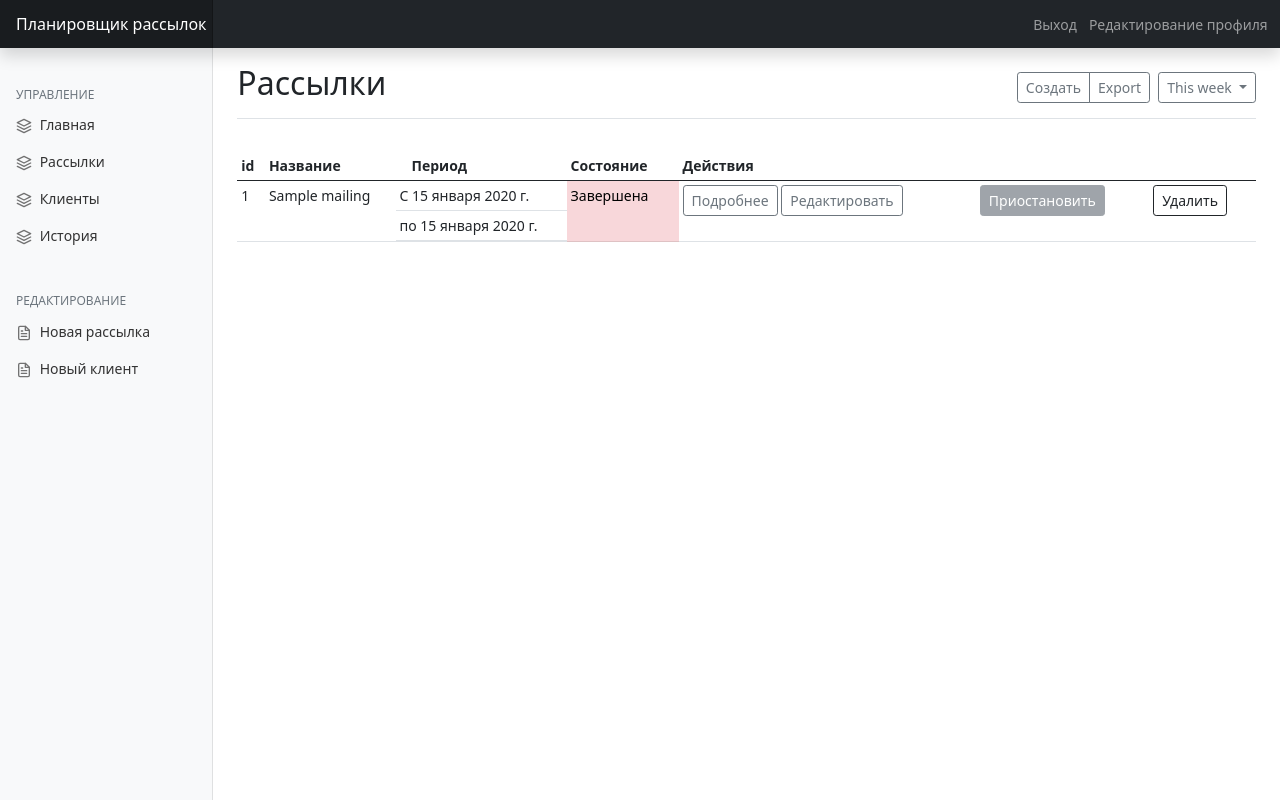
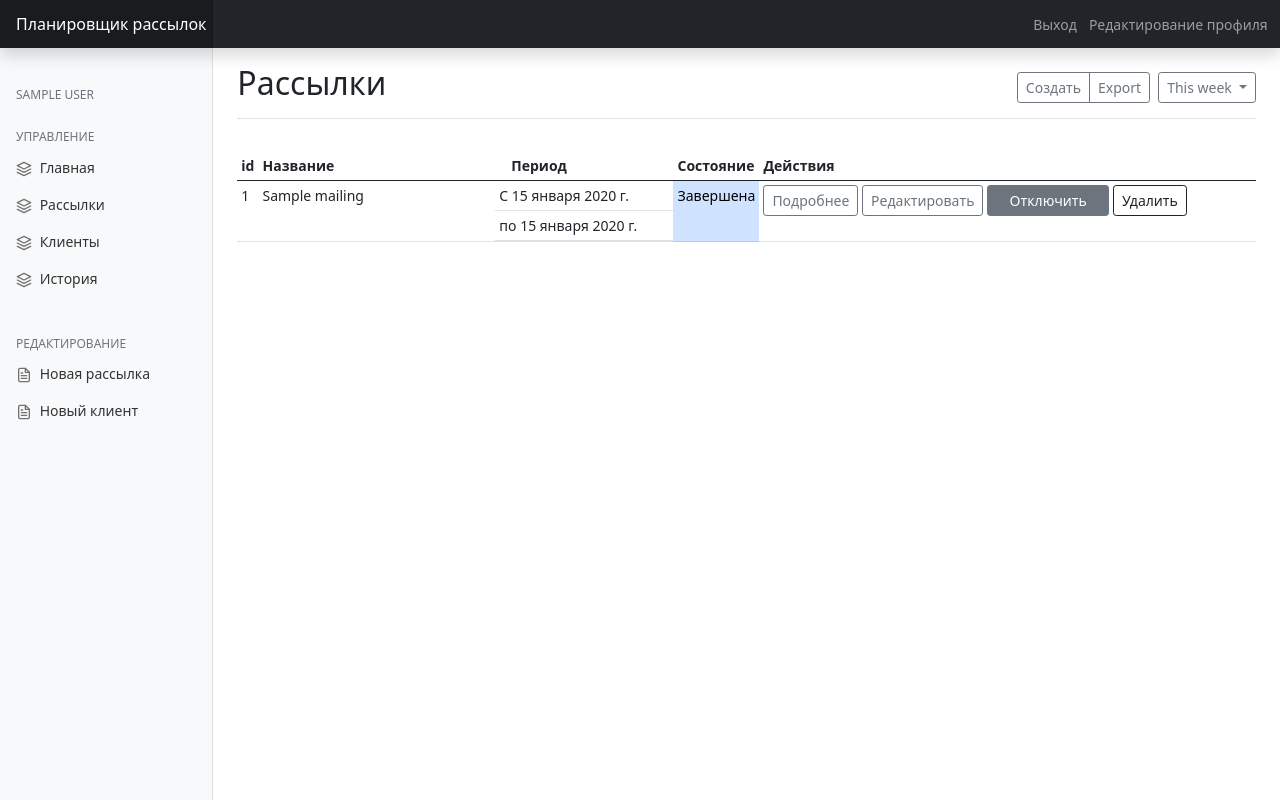
Before and after one commit to NewterraV/mailing_service, a Django app: page /mailing-list/ in a window 1280 px wide. Run offline with Django 4.2, Linux system fonts and the light colour scheme; a user stored in the database is signed in; tables that the repository leaves empty hold one stand-in row (values such as "Sample post"); parts of the project's set-up code (start-up, migrations or seed data) failed here and were passed over; some libraries are stand-ins or nearby versions.

Commit message:
Создана функция отключения рассылки для менеджера

```diff
--- a/client/templates/client/client_confirm_delete.html
+++ b/client/templates/client/client_confirm_delete.html
@@ -10,8 +10,8 @@
             <form method="post" enctype="multipart/form-data">
                 {% csrf_token %}
                 {{ form.as_p }}
-                <button class="btn btn-outline-danger" type="submit">Удалить</button>
-                <a href="{% url 'client:list' %}" class="btn btn-primary" type="submit">Отменить</a>
+                <button class="btn btn-secondary" type="submit">Удалить</button>
+                <a href="{% url 'client:list' %}" class="btn btn-link" type="submit">Отменить</a>
             </form>
         </div>
     </div>
--- a/mailing/models.py
+++ b/mailing/models.py
@@ -29,7 +29,9 @@ class Mailing(models.Model):
     end_date = models.DateField(verbose_name='Дата окончания рассылки')
     next_date = models.DateField(**NULLABLE, verbose_name='дата следующей отправки')
     period = models.CharField(max_length=5, choices=PERIOD, verbose_name='Периодичность рассылки')  # day, week, month
-    state = models.CharField(max_length=10, choices=STATE, default='created', verbose_name='Статус рассылки')  # completed, created, launched
+    # completed, created, launched, stopped
+    state = models.CharField(max_length=10, choices=STATE, default='created', verbose_name='Статус рассылки')
+    is_active = models.BooleanField(default=True, verbose_name='статус активации')
     clients = models.ManyToManyField('client.Client', verbose_name='клиенты рассылки')
     send_today = models.BooleanField(default=False, **NULLABLE, verbose_name='отправка сегодня')
     owner = models.ForeignKey(settings.AUTH_USER_MODEL, on_delete=models.CASCADE, **NULLABLE, verbose_name='Владелец')
--- a/mailing/templates/mailing/base.html
+++ b/mailing/templates/mailing/base.html
@@ -46,6 +46,16 @@
     <nav id="sidebarMenu" class="col-md-3 col-lg-2 d-md-block bg-light sidebar collapse">
       <div class="position-sticky pt-3">
         <ul class="nav flex-column">
+          {% if user.is_authenticated %}
+            <li class="nav-item">
+              <h6 class="sidebar-heading d-flex justify-content-between align-items-center px-3 mt-4 mb-1 text-muted">
+              <span>{{ user.first_name }} {{ user.last_name }}</span>
+                {% if user.is_staff %}
+                  <span>{{user.groups.get.name}}</span>
+                {% endif %}
+                </h6>
+            </li>
+          {% endif %}
           <li class="nav-item">
             <h6 class="sidebar-heading d-flex justify-content-between align-items-center px-3 mt-4 mb-1 text-muted">
             <span>Управление</span>
--- a/mailing/templates/mailing/index.html
+++ b/mailing/templates/mailing/index.html
@@ -1,6 +1,7 @@
 {% extends 'mailing/base.html' %}
 
 {% block content %}
+
   <div class="d-flex justify-content-between flex-wrap flex-md-nowrap align-items-center pt-3 pb-2 mb-3 border-bottom">
     <h1 class="h2">Мониторинг рассылок</h1>
     <div class="btn-toolbar mb-2 mb-md-0">
--- a/mailing/templates/mailing/mailing_confirm_delete.html
+++ b/mailing/templates/mailing/mailing_confirm_delete.html
@@ -10,8 +10,8 @@
             <form method="post" enctype="multipart/form-data">
                 {% csrf_token %}
                 {{ form.as_p }}
-                <button class="btn btn-outline-danger" type="submit">Удалить</button>
-                <a href="{% url 'mailing:mailing_list' %}" class="btn btn-primary" type="submit">Отменить</a>
+                <button class="btn btn-secondary" type="submit">Удалить</button>
+                <a href="{% url 'mailing:mailing_list' %}" class="btn btn-link" type="submit">Отменить</a>
             </form>
         </div>
     </div>
--- a/mailing/templates/mailing/mailing_list.html
+++ b/mailing/templates/mailing/mailing_list.html
@@ -14,16 +14,14 @@
   </div>
 
   <div class="table pt-3">
-    <table class="table table-sm">
+    <table class="table table-sm col-12">
       <thead>
         <tr>
-          <th scope="col">id</th>
-          <th scope="col">Название</th>
-          <th scope="col">Период</th>
-          <th scope="col">Состояние</th>
-          <th scope="col">Действия</th>
-          <th scope="col"></th>
-          <th scope="col"></th>
+          <th scope="col" class="">id</th>
+          <th scope="col" class="col-3">Название</th>
+          <th scope="col" class="col-2">Период</th>
+          <th scope="col" class="col-1">Состояние</th>
+          <th scope="col" class="col-6">Действия</th>
         </tr>
       </thead>
       <tbody>
@@ -33,34 +31,40 @@
               <td>{{ object.name}}</td>
               <td class="row">C {{ object.start_date }}</td>
               <td class="row"> по {{ object.end_date }}</td>
-              {% if object.state == 'created' %}
-                <td class="table-info">Создана</td>
+              {% if not object.is_active %}
+                <td class="table-danger ">Отключена</td>
+              {% elif object.state == 'created' %}
+                <td class="table-info ">Создана</td>
               {% elif object.state == 'completed' %}
-                <td class="table-danger">Завершена</td>
+                <td class="table-primary ">Завершена</td>
               {% elif object.state == 'launched' %}
-                <td class="table-success">Запущена</td>
+                <td class="table-success ">Запущена</td>
               {% elif object.state == 'stopped' %}
-                <td class="table-warning">Остановлена</td>
+                <td class="table-warning ">Остановлена</td>
               {% endif %}
               <td>
                 <div class="row">
                   <div class="col">
                     <a href="{% url 'mailing:mailing' object.pk %}" class="btn btn-outline-secondary btn-sm" type="button">Подробнее</a>
                     <a href="{% url 'mailing:update_mailing' object.pk %}" class="btn btn-outline-secondary btn-sm" type="button">Редактировать</a>
+                    {% if user.is_staff %}
+                      {% if object.is_active %}
+                        <a href="{% url 'mailing:disable_mailing' object.pk %}" class="btn btn-secondary btn-sm col-3" type="button">Отключить</a>
+                      {% elif not object.is_active %}
+                        <a href="{% url 'mailing:disable_mailing' object.pk %}" class="btn btn-secondary btn-sm col-3" type="button">Включить</a>
+                      {% endif %}
+                    {% else %}
+                      {% if object.state in 'created,launched' %}
+                        <a href="{% url 'mailing:stopped_mailing' object.pk %}" class="btn btn-secondary btn-sm col-4" type="button">Приостановить</a>
+                      {% elif object.state == 'stopped' %}
+                        <a href="{% url 'mailing:stopped_mailing' object.pk %}" class="btn btn-secondary btn-sm col-4" type="button">Запустить</a>
+                      {% else %}
+                        <a  class="btn btn-secondary btn-sm disabled" type="button" >Приостановить</a>
+                      {% endif %}
+                  {% endif %}
+                    <a href="{% url 'mailing:delete_mailing' object.pk %}" class="btn btn-outline-dark btn-sm" type="button">Удалить</a>
                   </div>
                 </div>
-              </td>
-              <td>
-                {% if object.state in 'created,launched' %}
-                      <a href="{% url 'mailing:stopped_mailing' object.pk %}" class="btn btn-secondary btn-sm" type="button">Приостановить</a>
-                    {% elif object.state == 'stopped' %}
-                      <a href="{% url 'mailing:stopped_mailing' object.pk %}" class="btn btn-secondary btn-sm" type="button">Запустить</a>
-                    {% else %}
-                      <a  class="btn btn-secondary btn-sm disabled" type="button" >Приостановить</a>
-                    {% endif %}
-              </td>
-              <td>
-                <a href="{% url 'mailing:delete_mailing' object.pk %}" class="btn btn-outline-dark btn-sm" type="button">Удалить</a>
               </td>
             </tr>
         {% endfor %}
--- a/mailing/urls.py
+++ b/mailing/urls.py
@@ -2,7 +2,7 @@ from django.urls import path
 
 from mailing.apps import MailingConfig
 from mailing.views import index, MailingListView, MailingDetailView, MailingCreateView, MailingUpdateView,\
-    MailingDeleteView, stopped, forcibly_send, LogsListView
+    MailingDeleteView, stopped, forcibly_send, LogsListView, mailing_disable
 
 app_name = MailingConfig.name
 
@@ -14,6 +14,7 @@ urlpatterns = [
     path('update/mailing/<int:pk>', MailingUpdateView.as_view(), name='update_mailing'),
     path('delete/mailing/<int:pk>', MailingDeleteView.as_view(), name='delete_mailing'),
     path('list/logs/', LogsListView.as_view(), name='logs_list'),
-    path('state/mailing/<int:pk>', stopped, name='stopped_mailing'),
+    path('stop/mailing/<int:pk>', stopped, name='stopped_mailing'),
+    path('disable/mailing/<int:pk>', mailing_disable, name='disable_mailing'),
     path('send/<int:pk>', forcibly_send, name='send_mailing'),
 ]
--- a/mailing/views.py
+++ b/mailing/views.py
@@ -5,9 +5,10 @@ from django.urls import reverse_lazy, reverse
 from mailing.forms import MailingForm, ContentForm
 from django.forms import inlineformset_factory
 from django.shortcuts import redirect
-from mailing.services import set_state_stopped, set_state_mailing, send_and_log
+from mailing.services import set_state_stopped, set_state_mailing, send_and_log, set_is_active
 from django.http import Http404
 from django.contrib.auth.mixins import LoginRequiredMixin, PermissionRequiredMixin
+from django.contrib.auth.decorators import login_required
 
 
 class MailingFormsetMixin:
@@ -26,9 +27,15 @@ class MailingFormsetMixin:
         return context_data
 
 
-def stopped(pk):
+def stopped(request, pk):
     """Представление функции приостановки работы рассылки"""
     set_state_stopped(pk)
+    return redirect(reverse('mailing:mailing_list'))
+
+
+def mailing_disable(request, pk):
+    """Представление функции отключения рассылки"""
+    set_is_active(pk)
     return redirect(reverse('mailing:mailing_list'))
 
 
@@ -39,12 +46,14 @@ def forcibly_send(pk):
     return redirect(reverse('mailing:mailing', args=[pk]))
 
 
+@login_required(login_url='users:login')
 def index(request):
     """Метод представления главной страницы"""
     context = {
-        'object_list': Logs.objects.all().order_by('-pk'),
+        'object_list': Logs.objects.filter(mailing__owner=request.user).order_by('-pk'),
         'title': 'Главная страница'
     }
+
     return render(request, 'mailing/index.html', context)
 
 
@@ -109,7 +118,6 @@ class MailingUpdateView(LoginRequiredMixin, PermissionRequiredMixin, MailingForm
     login_url = 'users:login'
     permission_required = 'mailing.change_mailing'
     extra = 0  # переменная для ограничения форм сета
-
 
     def get_form_kwargs(self):
         """Метод передает авторизованного пользователя в kwargs"""
--- a/users/models.py
+++ b/users/models.py
@@ -5,8 +5,8 @@ from mailing.models import NULLABLE
 
 class User(AbstractUser):
     username = None
-    last_name = models.CharField(max_length=50, verbose_name='имя')
-    first_name = models.CharField(max_length=50, verbose_name='фамилия')
+    last_name = models.CharField(max_length=50, verbose_name='фамилия')
+    first_name = models.CharField(max_length=50, verbose_name='имя')
     email = models.EmailField(verbose_name='email', unique=True)
     is_active = models.BooleanField(
         default=False, verbose_name='статус верификации')
--- a/users/templates/users/includes/inc_authentication_bar.html
+++ b/users/templates/users/includes/inc_authentication_bar.html
@@ -1,3 +1,4 @@
+
 <div class="navbar-nav">
     <div class="nav-item text-nowrap">
         <div class="container-fluid">
```
Also changed, not shown: mailing/services.py (+18 -8 lines), mailing/migrations/0003_mailing_is_active.py (added), mailing/migrations/0004_alter_mailing_is_active_alter_mailing_state.py (added), users/migrations/0002_alter_user_first_name_alter_user_last_name.py (added).
